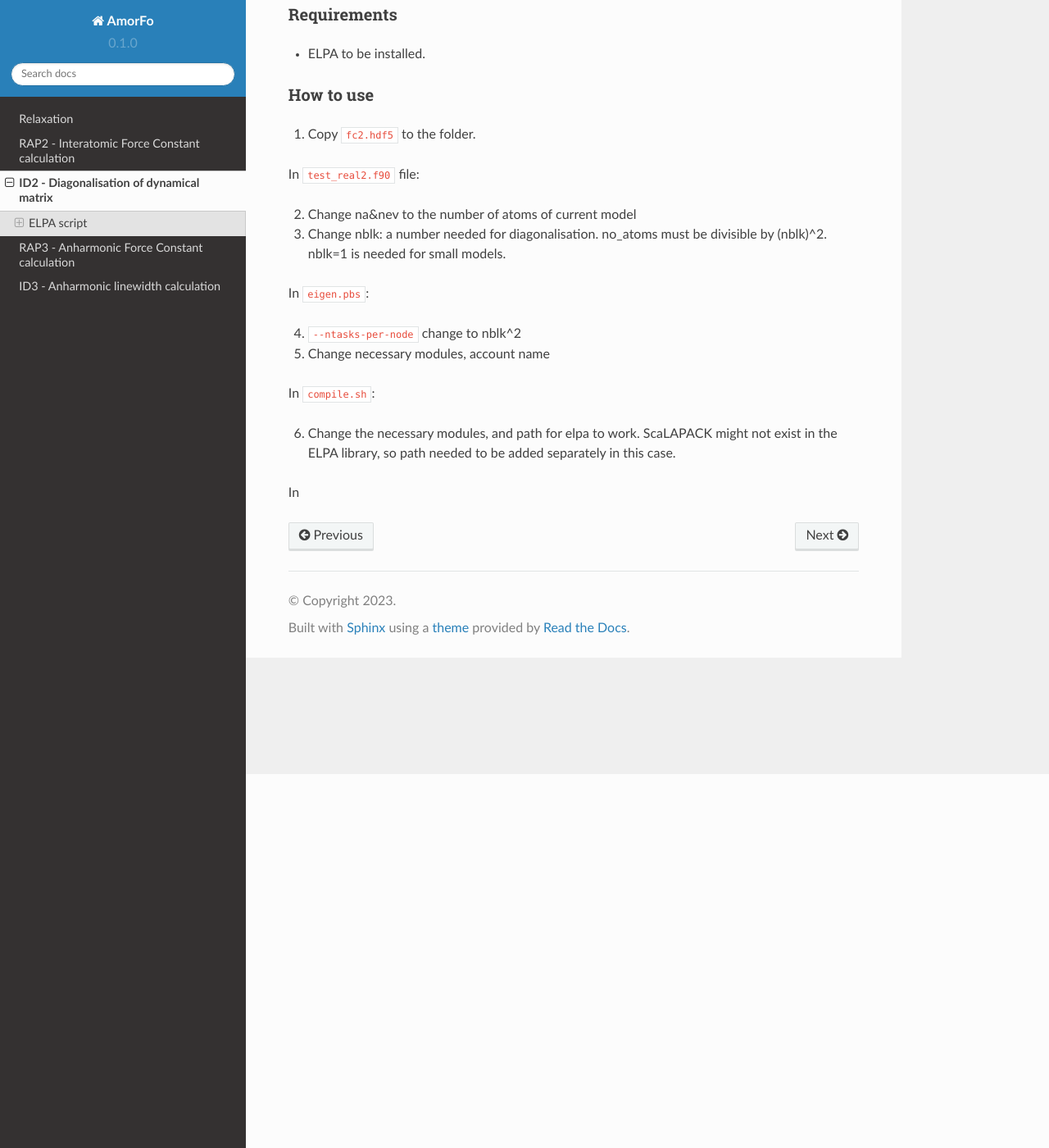
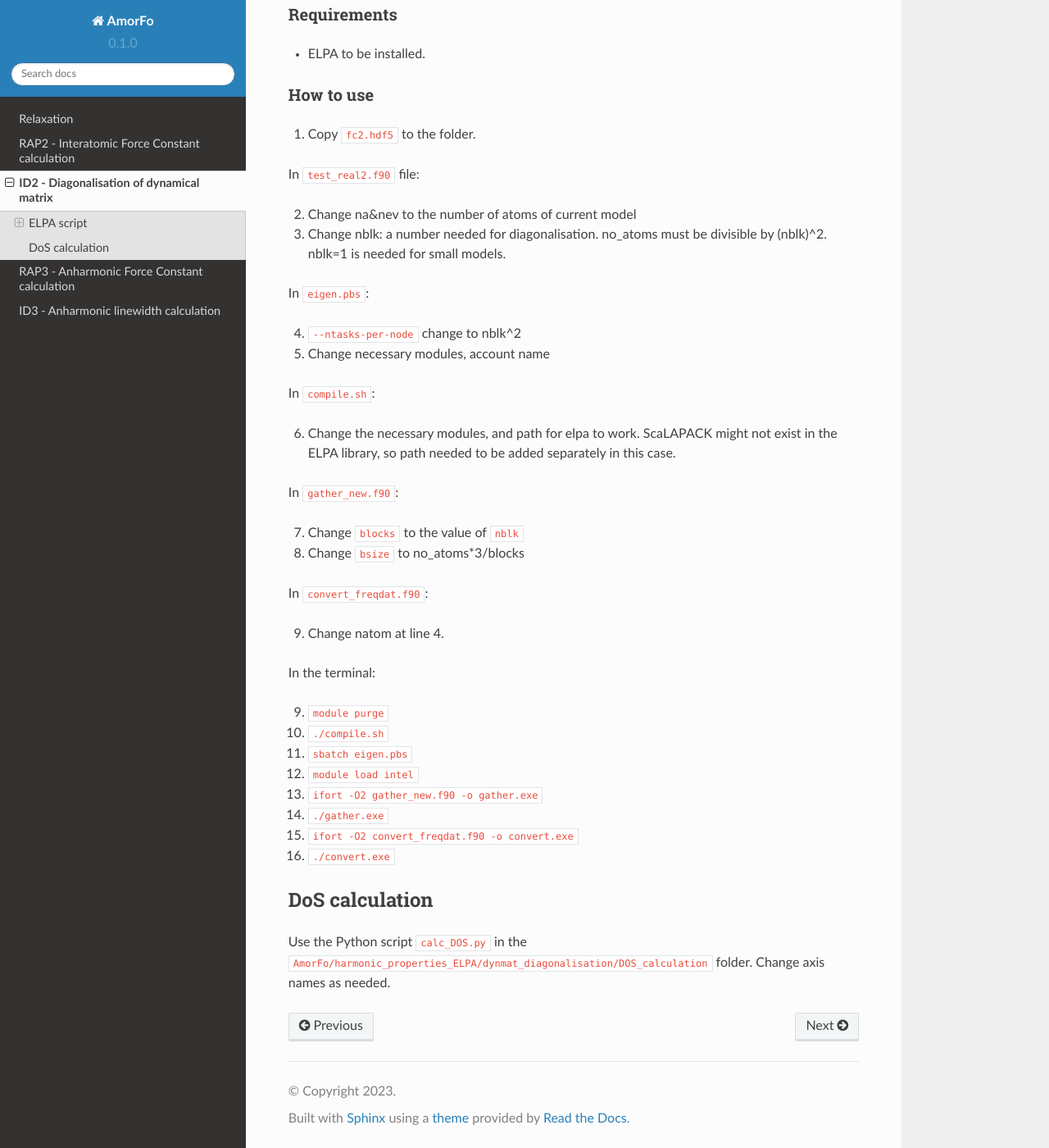
Before and after one commit to bp443/AmorDocs, a Sphinx documentation site: the page built from docs/source/id2.rst, in a window 1280 px wide and 1400 px high, scrolled down 456 px. Shown: the whole window at 82% size. Built offline with Sphinx 7.4.7 and the Read the Docs theme 2.0.0, drawn with Linux system fonts in a browser that asks for light colours.

Commit message:
Update id2.rst

```diff
--- a/docs/source/id2.rst
+++ b/docs/source/id2.rst
@@ -37,4 +37,29 @@ In ``compile.sh``:
 
 6. Change the necessary modules, and path for elpa to work. ScaLAPACK might not exist in the ELPA library, so path needed to be added separately in this case.
 
-In
+In ``gather_new.f90``:
+
+7. Change ``blocks`` to the value of ``nblk``
+8. Change ``bsize`` to no_atoms*3/blocks
+
+In ``convert_freqdat.f90``:
+
+9. Change natom at line 4.
+
+In the terminal:
+
+9. ``module purge``
+10. ``./compile.sh``
+11. ``sbatch eigen.pbs``
+
+12. ``module load intel``
+13. ``ifort -O2 gather_new.f90 -o gather.exe``
+14. ``./gather.exe``
+
+15. ``ifort -O2 convert_freqdat.f90 -o convert.exe``
+16. ``./convert.exe``
+
+DoS calculation
+------------------
+
+Use the Python script ``calc_DOS.py`` in the ``AmorFo/harmonic_properties_ELPA/dynmat_diagonalisation/DOS_calculation`` folder. Change axis names as needed.
```
